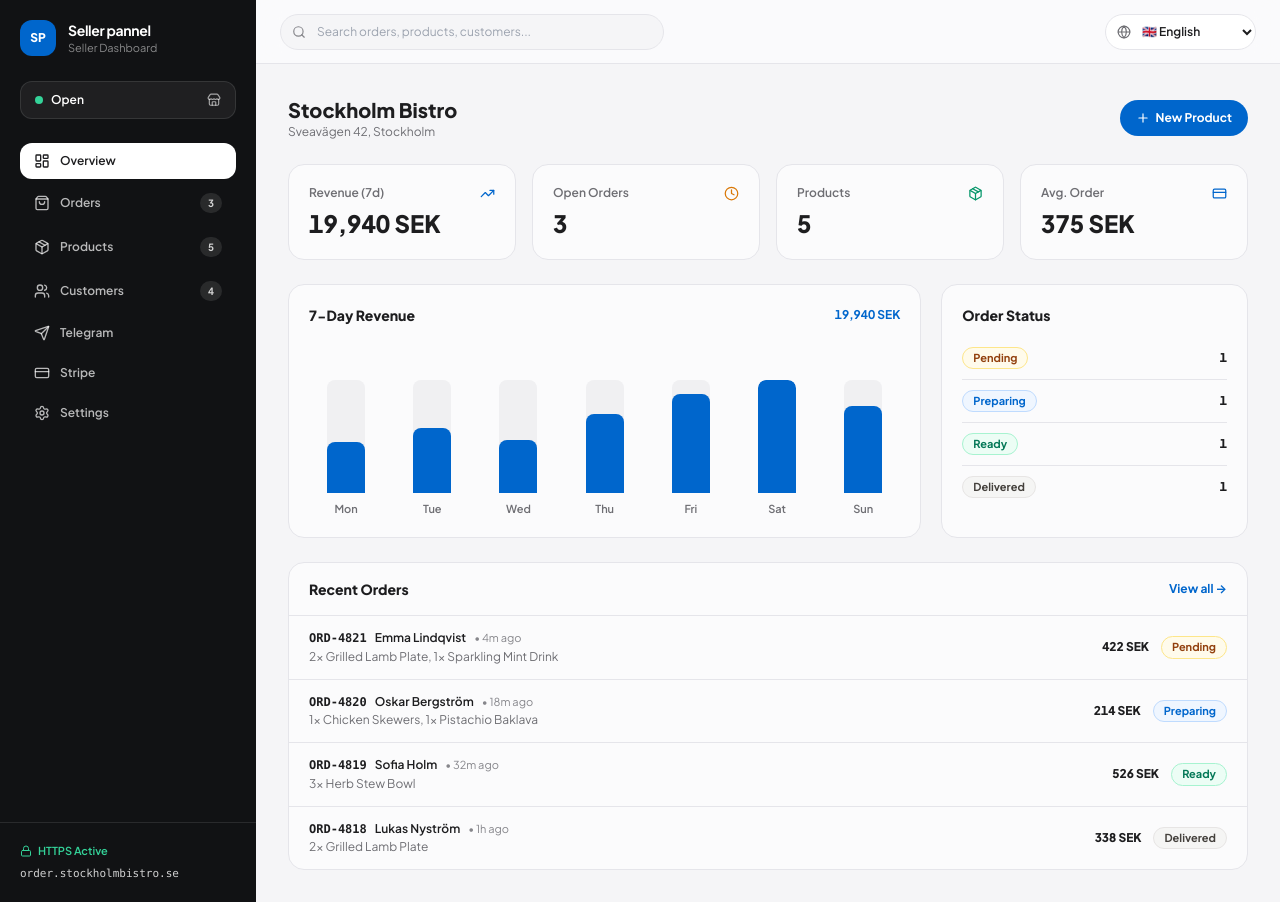
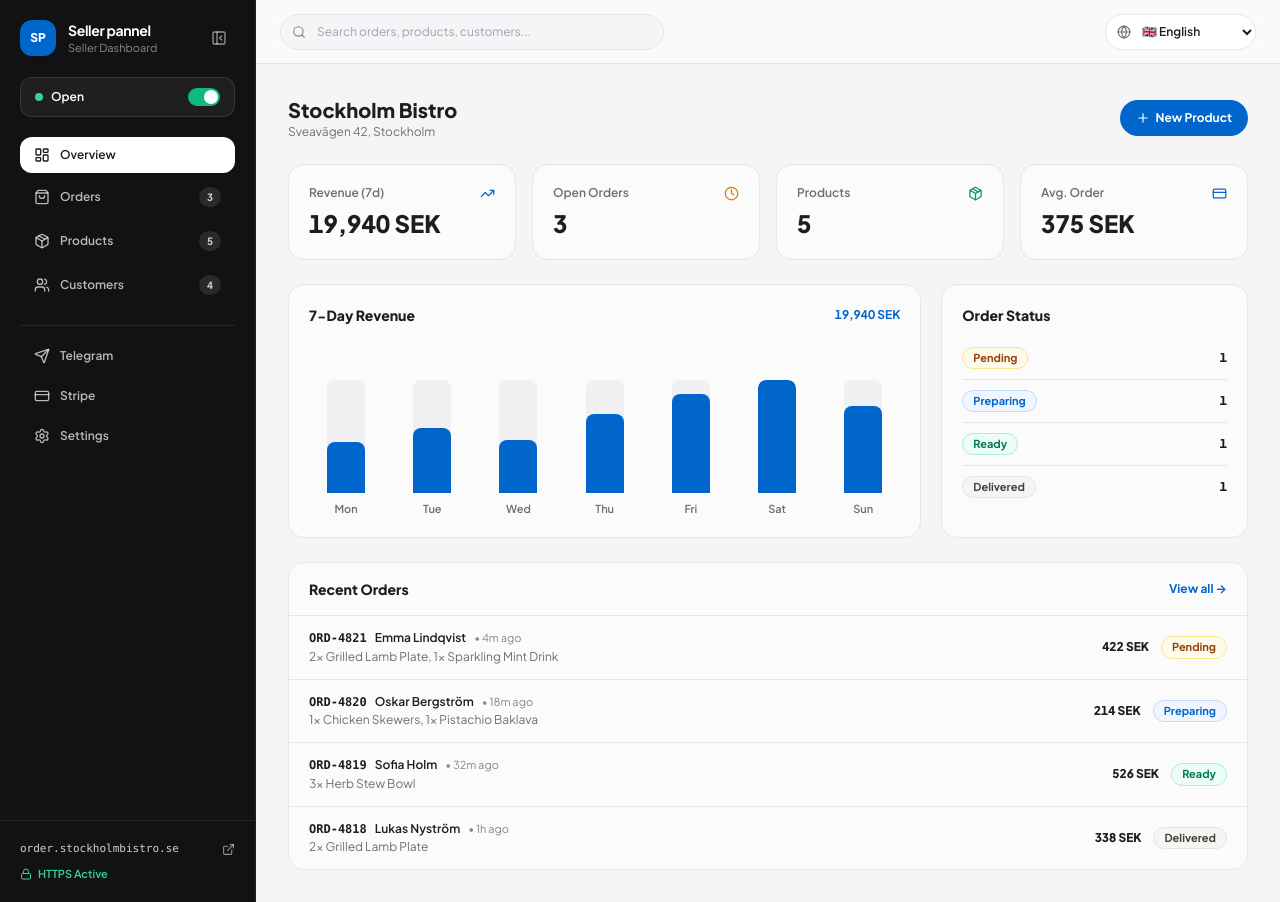
Before and after one commit to benjaminzafar/linksho-seller, a Nuxt app: page / in a window 1280 px wide. Built offline with nearby package versions, Linux system fonts and the light colour scheme.

Commit message:
ux: upgrade Seller pannel sidebar with collapsible icon rail, grouped nav, toggle switch, and live domain link

```diff
--- a/pages/index.vue
+++ b/pages/index.vue
@@ -16,12 +16,14 @@ import {
   Pencil,
   CheckCircle2,
   Globe,
-  Store,
   TrendingUp,
   Clock,
   Lock,
   Phone,
   MapPin,
+  PanelLeftClose,
+  PanelLeftOpen,
+  ExternalLink,
 } from 'lucide-vue-next';
 import { SELLER_LANGUAGES, TRANSLATIONS } from '~/utils/i18n';
 
@@ -30,6 +32,7 @@ const STORAGE_KEY = 'seller_pannel_v2';
 const lang = ref('en');
 const activeTab = ref('overview'); // 'overview' | 'orders' | 'products' | 'customers' | 'telegram' | 'payments' | 'settings'
 const mobileNavOpen = ref(false);
+const sidebarCollapsed = ref(false);
 const searchQuery = ref('');
 const orderFilter = ref('all');
 const categoryFilter = ref('all');
@@ -362,11 +365,14 @@ const deleteProduct = (id) => {
   showToast(t.value.savedToast);
 };
 
-const navItems = computed(() => [
+const primaryNav = computed(() => [
   { id: 'overview', label: t.value.navOverview, icon: LayoutDashboard },
   { id: 'orders', label: t.value.navOrders, icon: ShoppingBag, badge: activeOrdersCount.value },
   { id: 'products', label: t.value.navProducts, icon: Package, badge: products.value.length },
   { id: 'customers', label: t.value.navCustomers, icon: Users, badge: customersList.value.length },
+]);
+
+const setupNav = computed(() => [
   { id: 'telegram', label: t.value.navTelegram, icon: Send },
   { id: 'payments', label: t.value.navPayments, icon: CreditCard },
   { id: 'settings', label: t.value.navSettings, icon: Settings },
@@ -399,21 +405,34 @@ const selectTab = (id) => {
     <!-- Sidebar -->
     <aside
       :class="[
-        'fixed inset-y-0 left-0 z-50 w-64 bg-[#111214] text-white flex flex-col justify-between transition-transform duration-200 lg:static lg:translate-x-0',
+        'fixed inset-y-0 left-0 z-50 bg-[#111214] text-white flex flex-col justify-between transition-all duration-200 lg:static lg:translate-x-0 shrink-0 border-r border-white/[0.06]',
+        sidebarCollapsed ? 'lg:w-[74px] w-64' : 'w-64',
         mobileNavOpen ? 'translate-x-0' : '-translate-x-full'
       ]"
     >
-      <div class="p-5 space-y-6">
-        <div class="flex items-center justify-between">
-          <div class="flex items-center gap-3">
-            <div class="h-9 w-9 rounded-xl bg-[#0066CC] flex items-center justify-center font-extrabold text-xs">
+      <div :class="['space-y-5', sidebarCollapsed ? 'lg:px-3 lg:py-5 p-5' : 'p-5']">
+        <!-- Brand & Collapse Toggle -->
+        <div :class="['flex items-center', sidebarCollapsed ? 'lg:justify-center justify-between' : 'justify-between']">
+          <div class="flex items-center gap-3 min-w-0">
+            <div class="h-9 w-9 rounded-xl bg-[#0066CC] flex items-center justify-center font-extrabold text-xs shrink-0 shadow-sm">
               SP
             </div>
-            <div>
-              <div class="text-sm font-bold tracking-tight">Seller pannel</div>
-              <div class="text-[11px] text-white/50">{{ t.brandSub }}</div>
+            <div v-if="!sidebarCollapsed" class="min-w-0">
+              <div class="text-sm font-bold tracking-tight truncate">Seller pannel</div>
+              <div class="text-[11px] text-white/50 truncate">{{ t.brandSub }}</div>
             </div>
           </div>
+
+          <button
+            type="button"
+            class="hidden lg:flex h-8 w-8 rounded-lg items-center justify-center text-white/55 hover:text-white hover:bg-white/[0.08] transition-colors cursor-pointer shrink-0"
+            :title="sidebarCollapsed ? 'Expand sidebar' : 'Collapse sidebar'"
+            @click="sidebarCollapsed = !sidebarCollapsed"
+          >
+            <PanelLeftOpen v-if="sidebarCollapsed" :size="16" />
+            <PanelLeftClose v-else :size="16" />
+          </button>
+
           <button
             type="button"
             class="lg:hidden p-1.5 rounded-lg text-white/70 hover:text-white"
@@ -423,37 +442,53 @@ const selectTab = (id) => {
           </button>
         </div>
 
+        <!-- Store Open / Closed Switch -->
         <button
           type="button"
-          class="w-full rounded-xl bg-white/[0.06] hover:bg-white/[0.1] border border-white/10 px-3.5 py-2.5 flex items-center justify-between text-xs font-semibold transition-colors cursor-pointer"
+          :title="store.isOpen ? t.storeOpen : t.storeClosed"
+          :class="[
+            'w-full rounded-xl bg-white/[0.06] hover:bg-white/[0.1] border border-white/10 py-2.5 flex items-center text-xs font-semibold transition-colors cursor-pointer',
+            sidebarCollapsed ? 'lg:justify-center lg:px-0 px-3.5 justify-between' : 'px-3.5 justify-between'
+          ]"
           @click="store.isOpen = !store.isOpen; showToast(t.savedToast)"
         >
           <span class="flex items-center gap-2">
-            <span :class="['h-2 w-2 rounded-full', store.isOpen ? 'bg-emerald-400' : 'bg-rose-400']" />
-            <span>{{ store.isOpen ? t.storeOpen : t.storeClosed }}</span>
+            <span :class="['h-2 w-2 rounded-full shrink-0', store.isOpen ? 'bg-emerald-400' : 'bg-rose-400']" />
+            <span v-if="!sidebarCollapsed">{{ store.isOpen ? t.storeOpen : t.storeClosed }}</span>
           </span>
-          <Store :size="14" class="text-white/60" />
+          <span
+            v-if="!sidebarCollapsed"
+            :class="[
+              'w-8 h-4.5 rounded-full p-0.5 transition-colors flex items-center',
+              store.isOpen ? 'bg-emerald-500 justify-end' : 'bg-white/20 justify-start'
+            ]"
+          >
+            <span class="h-3.5 w-3.5 rounded-full bg-white shadow-xs block" />
+          </span>
         </button>
 
+        <!-- Primary Navigation Group -->
         <nav class="space-y-1">
           <button
-            v-for="item in navItems"
+            v-for="item in primaryNav"
             :key="item.id"
             type="button"
+            :title="sidebarCollapsed ? item.label : undefined"
             :class="[
-              'w-full flex items-center justify-between px-3.5 py-2.5 rounded-xl text-xs font-semibold transition-colors cursor-pointer',
+              'w-full flex items-center rounded-xl text-xs font-semibold transition-all cursor-pointer relative',
+              sidebarCollapsed ? 'lg:justify-center lg:px-0 lg:py-2.5 px-3.5 py-2.5 justify-between' : 'px-3.5 py-2.5 justify-between',
               activeTab === item.id
-                ? 'bg-white text-[#1D1D1F]'
+                ? 'bg-white text-[#1D1D1F] shadow-xs'
                 : 'text-white/70 hover:text-white hover:bg-white/[0.07]'
             ]"
             @click="selectTab(item.id)"
           >
             <span class="flex items-center gap-2.5">
-              <component :is="item.icon" :size="16" />
-              <span>{{ item.label }}</span>
+              <component :is="item.icon" :size="16" class="shrink-0" />
+              <span v-if="!sidebarCollapsed">{{ item.label }}</span>
             </span>
             <span
-              v-if="item.badge !== undefined"
+              v-if="item.badge !== undefined && !sidebarCollapsed"
               :class="[
                 'px-2 py-0.5 rounded-full text-[10px] font-bold tabular-nums',
                 activeTab === item.id ? 'bg-[#0066CC] text-white' : 'bg-white/10 text-white/80'
@@ -463,14 +498,49 @@ const selectTab = (id) => {
             </span>
           </button>
         </nav>
+
+        <!-- Divider -->
+        <div class="border-t border-white/[0.08] pt-3">
+          <nav class="space-y-1">
+            <button
+              v-for="item in setupNav"
+              :key="item.id"
+              type="button"
+              :title="sidebarCollapsed ? item.label : undefined"
+              :class="[
+                'w-full flex items-center rounded-xl text-xs font-semibold transition-all cursor-pointer',
+                sidebarCollapsed ? 'lg:justify-center lg:px-0 lg:py-2.5 px-3.5 py-2.5 justify-between' : 'px-3.5 py-2.5 justify-between',
+                activeTab === item.id
+                  ? 'bg-white text-[#1D1D1F] shadow-xs'
+                  : 'text-white/70 hover:text-white hover:bg-white/[0.07]'
+              ]"
+              @click="selectTab(item.id)"
+            >
+              <span class="flex items-center gap-2.5">
+                <component :is="item.icon" :size="16" class="shrink-0" />
+                <span v-if="!sidebarCollapsed">{{ item.label }}</span>
+              </span>
+            </button>
+          </nav>
+        </div>
       </div>
 
-      <div class="p-5 border-t border-white/10 space-y-1.5 text-[11px] text-white/60">
-        <div class="flex items-center gap-1.5 text-emerald-400 font-semibold">
+      <!-- Footer Domain & SSL -->
+      <div :class="['border-t border-white/[0.08] text-[11px] text-white/60', sidebarCollapsed ? 'lg:p-3 p-5 flex justify-center' : 'p-5 space-y-2']">
+        <a
+          :href="`https://${store.customDomain}`"
+          target="_blank"
+          rel="noopener noreferrer"
+          :title="store.customDomain"
+          class="flex items-center justify-between gap-2 text-white/80 hover:text-white transition-colors"
+        >
+          <span v-if="!sidebarCollapsed" class="truncate font-mono">{{ store.customDomain }}</span>
+          <ExternalLink :size="13" class="shrink-0 text-white/55" />
+        </a>
+        <div v-if="!sidebarCollapsed" class="flex items-center gap-1.5 text-emerald-400 font-semibold">
           <Lock :size="12" />
           <span>{{ t.sslActive }}</span>
         </div>
-        <div class="truncate font-mono text-white/80">{{ store.customDomain }}</div>
       </div>
     </aside>
 
```
